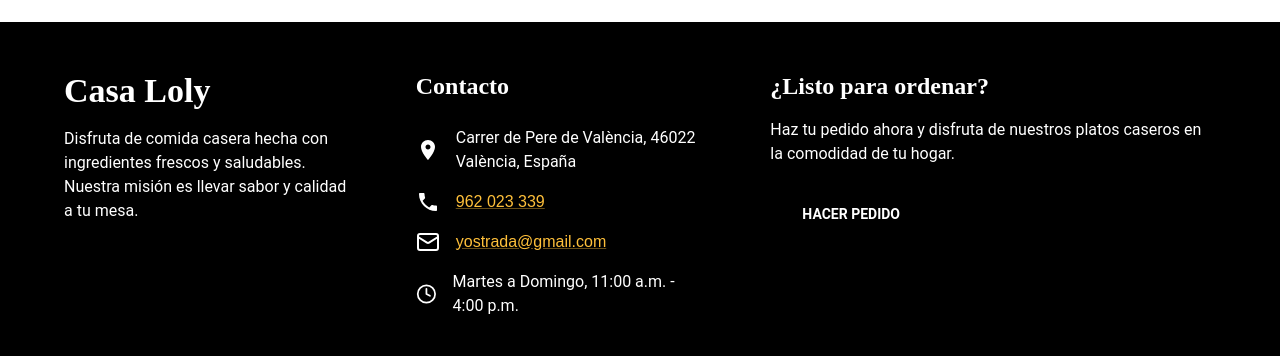
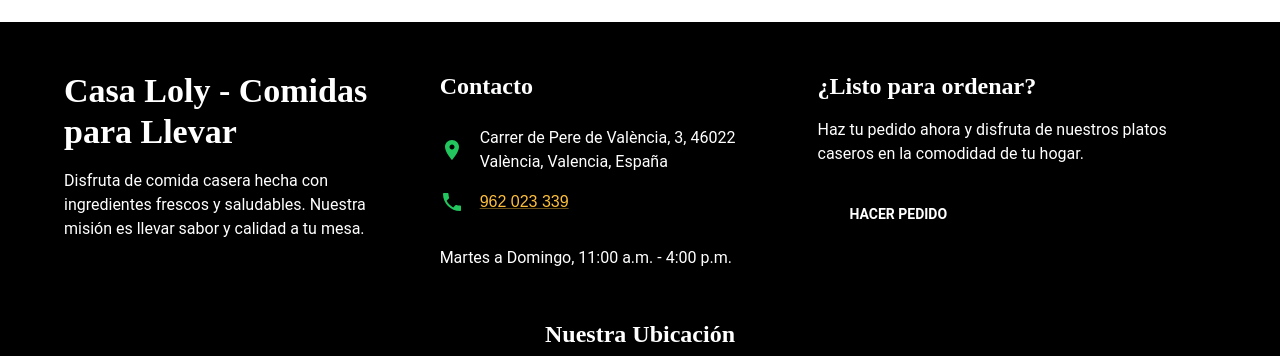
Before and after one commit to estebandenombre/restaurante-app-inaki, a Next.js app: page / in a window 1280 px wide. Shown: the part 791-1147 px from the top of the page. Built offline with nearby package versions, Linux system fonts and the light colour scheme; no server answers; the database is empty.

Commit message:
Update page.tsx

```diff
--- a/app/page.tsx
+++ b/app/page.tsx
@@ -31,9 +31,10 @@ import {
 } from '@mui/material';
 import { ThemeProvider, createTheme, styled } from '@mui/material/styles';
 import { Add, Remove, Delete } from '@mui/icons-material';
+
 import LocationOnIcon from '@mui/icons-material/LocationOn'
 import PhoneIcon from '@mui/icons-material/Phone'
-import { Mail, Clock } from 'lucide-react';
+
 
 const theme = createTheme({
   palette: {
@@ -513,11 +514,10 @@ export default function DeliveryOrderPage() {
           message={snackbarMessage}
         />
 
-
       </Container>
       <FooterRoot sx={{ backgroundColor: 'gray.900', color: 'white', py: 6, width: '100%' }}>
         <Container maxWidth="lg">
-          {/* Grid layout */}
+          {/* Encabezado principal */}
           <Stack spacing={8} direction={{ xs: 'column', md: 'row' }} justifyContent="space-between">
             {/* Logo e Introducción */}
             <Box sx={{ textAlign: { xs: 'center', md: 'left' } }}>
@@ -526,7 +526,7 @@ export default function DeliveryOrderPage() {
                 component="h2"
                 sx={{ fontFamily: 'serif', fontWeight: 'bold', color: 'green.400', mb: 2 }}
               >
-                Casa Loly
+                Casa Loly - Comidas para Llevar
               </Typography>
               <Typography
                 variant="body1"
@@ -548,28 +548,21 @@ export default function DeliveryOrderPage() {
               </Typography>
               <Stack spacing={2}>
                 <Stack direction="row" spacing={2} alignItems="center">
-                  <LocationOnIcon sx={{ color: 'green.400' }} />
+                  <LocationOnIcon style={{ color: 'rgb(34, 197, 94)' }} />
                   <Typography variant="body1" sx={{ color: 'gray.400' }}>
-                    Carrer de Pere de València, 46022 València, España
+                    Carrer de Pere de València, 3, 46022 València, Valencia, España
                   </Typography>
                 </Stack>
                 <Stack direction="row" spacing={2} alignItems="center">
-                  <PhoneIcon sx={{ color: 'green.400' }} />
+                  <PhoneIcon style={{ color: 'rgb(34, 197, 94)' }} />
                   <MuiLink href="tel:962023339" sx={{ color: 'gray.400', '&:hover': { color: 'white' } }}>
                     962 023 339
                   </MuiLink>
                 </Stack>
                 <Stack direction="row" spacing={2} alignItems="center">
-                  <Mail sx={{ color: 'green.400' }} />
-                  <MuiLink
-                    href="mailto:yostrada@gmail.com"
-                    sx={{ color: 'gray.400', '&:hover': { color: 'white' } }}
-                  >
-                    yostrada@gmail.com
-                  </MuiLink>
                 </Stack>
                 <Stack direction="row" spacing={2} alignItems="center">
-                  <Clock sx={{ color: 'green.400' }} />
+
                   <Typography variant="body1" sx={{ color: 'gray.400' }}>
                     Martes a Domingo, 11:00 a.m. - 4:00 p.m.
                   </Typography>
@@ -650,7 +643,7 @@ export default function DeliveryOrderPage() {
           </Box>
         </Container>
       </FooterRoot>
+
     </ThemeProvider>
-
   );
 }
```
